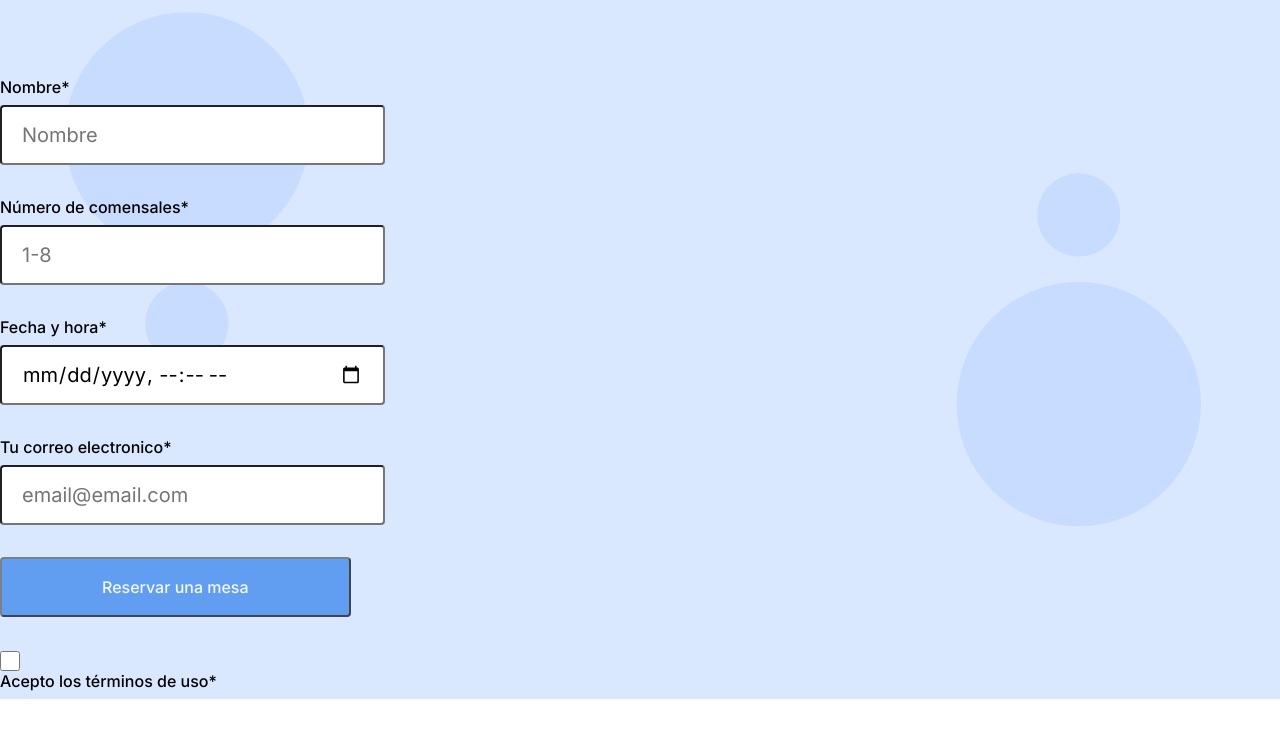
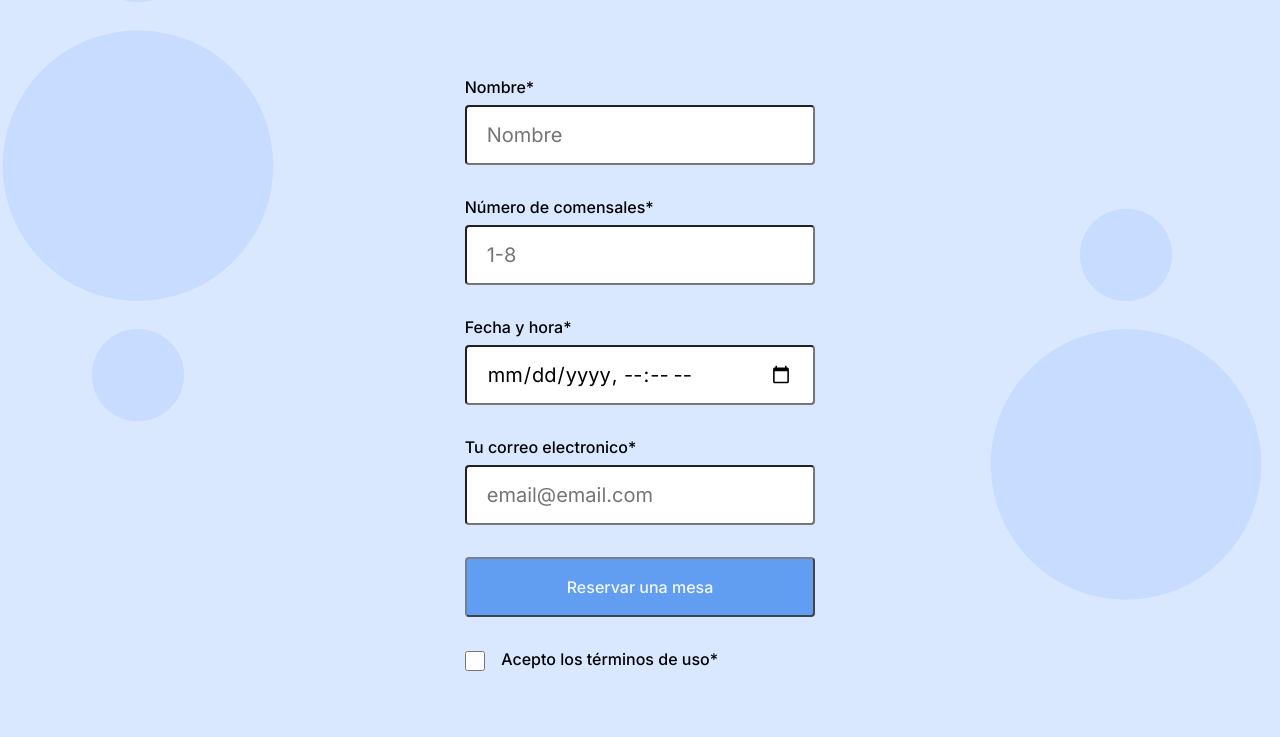
Before and after one commit to YulissaRojas/web_project_coffeeshop, a plain HTML site: page index.html in a window 1280 px wide. Shown: the part 1842-2579 px from the top of the page. Before the commit the page ends 2541 px from the top, so only its background shows below. Drawn offline with Linux system fonts and the light colour scheme.

Commit message:
Nueva actualizacion de mi proyecto

```diff
--- a/index.html
+++ b/index.html
@@ -169,11 +169,10 @@
                 required
               />
               <label
-                class="form__label form__lable_direction_right"
+                class="form__label form__label_direction_right"
                 for="checkbox"
+                >Acepto los términos de uso*</label
               >
-                Acepto los términos de uso*
-              </label>
             </fieldset>
           </form>
         </section>
--- a/pages/index.css
+++ b/pages/index.css
@@ -206,7 +206,9 @@
 .reservation {
   display: flex;
   flex-direction: column;
+  align-items: center;
   height: 100%;
+  padding-bottom: 120px;
   background-color: #d9e7ff;
   background-image: url(/images/background_reservation.svg);
   background-repeat: no-repeat;
```
